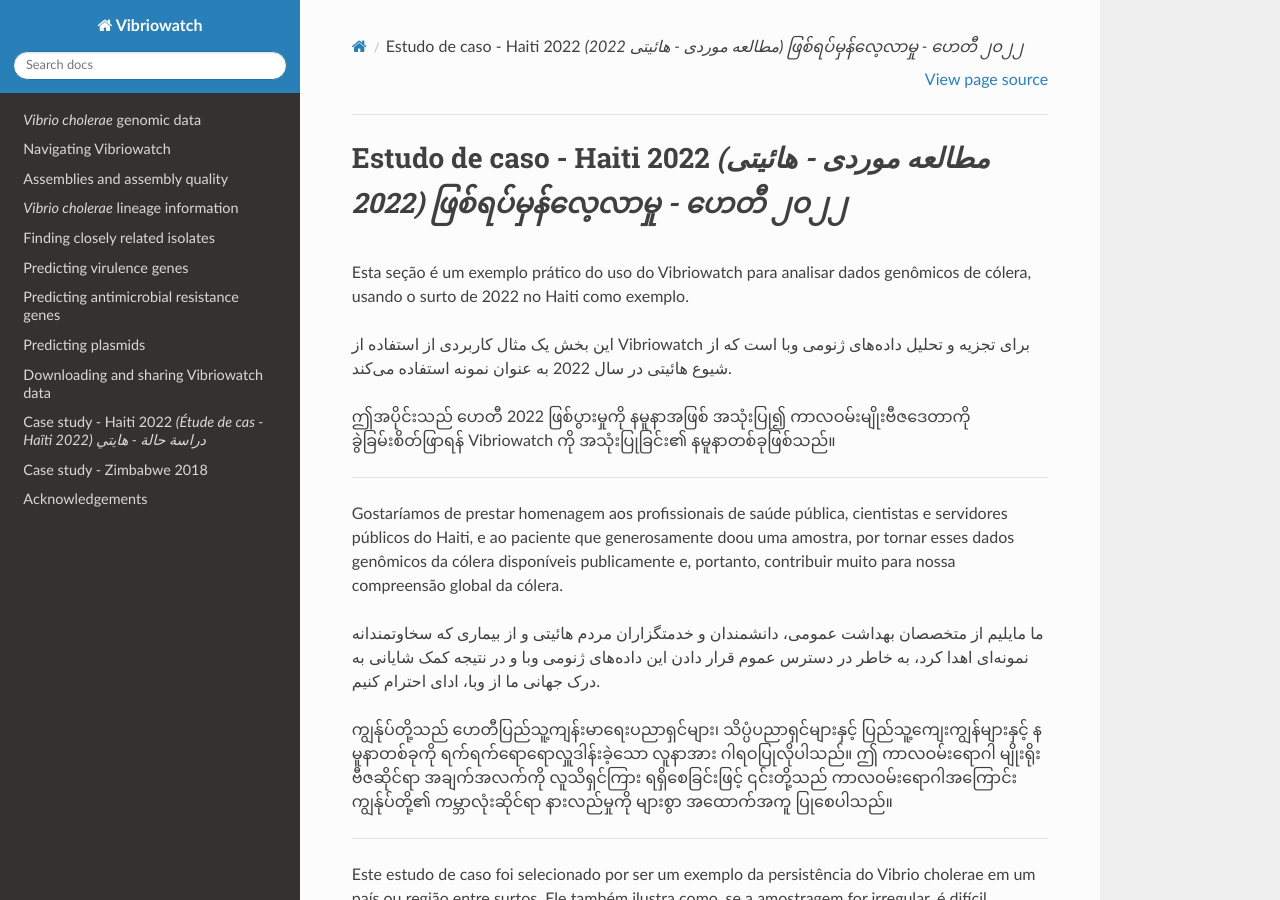
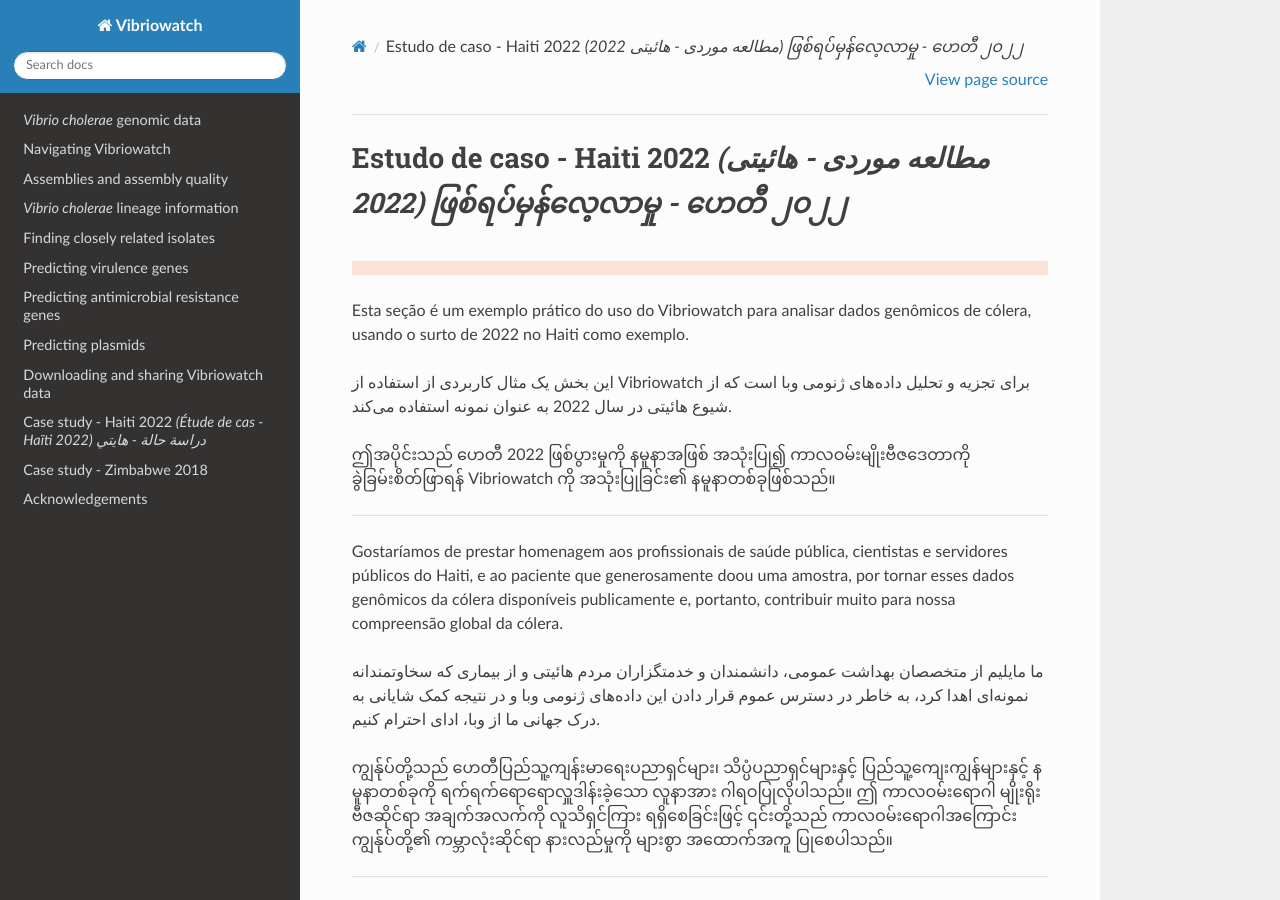
Before and after one commit to avrilcoghlan/vibriowatch, a Sphinx documentation site: the page built from docs/source/haiti2.rst, in a window 1280 px wide and 900 px high. Built offline with Sphinx 7.4.7 and the Read the Docs theme 3.1.0, drawn with Linux system fonts in a browser that asks for light colours.

Commit message:
Update haiti2.rst

```diff
--- a/docs/source/haiti2.rst
+++ b/docs/source/haiti2.rst
@@ -1,5 +1,8 @@
 Estudo de caso - Haiti 2022 *(مطالعه موردی - هائیتی 2022) ဖြစ်ရပ်မှန်လေ့လာမှု - ဟေတီ ၂၀၂၂*
 ===============================================================================
+
+.. image:: HorizontalDivider.png
+  :width: 1200
 
 Esta seção é um exemplo prático do uso do Vibriowatch para analisar dados genômicos de cólera, usando o surto de 2022 no Haiti como exemplo.
 
@@ -28,7 +31,10 @@
 နမူနာယူခြင်းသည် ကွက်တိဖြစ်နေပါက နိုင်ငံတစ်ခုအတွင်း၌ တည်မြဲမှုနှင့် အနီးနားနိုင်ငံမှ ပြန်လည်မိတ်ဆက်ခြင်းကြားတွင် ခွဲခြားရန်ခက်ခဲကြောင်း ၎င်းမှလည်း သရုပ်ဖော်သည်။
 ထို့အပြင်၊ ၎င်းသည် လူ့လူဦးရေတွင် Vibrio cholerae ၏တည်မြဲမှုကို ခွဲခြားရန် အလွန်ခက်ခဲပုံကို သရုပ်ဖော်ထားပြီး ရောဂါဖြစ်ပွားမှုကြား ပတ်ဝန်းကျင်တွင် ဆက်လက်တည်ရှိနေခြင်းကို သရုပ်ဖော်သည်။
 
-------------
+|
+
+.. image:: HorizontalDivider.png
+  :width: 1200
 
 * `O surto do Haiti em 2022`_.
 * `O genoma H22`_.
```
